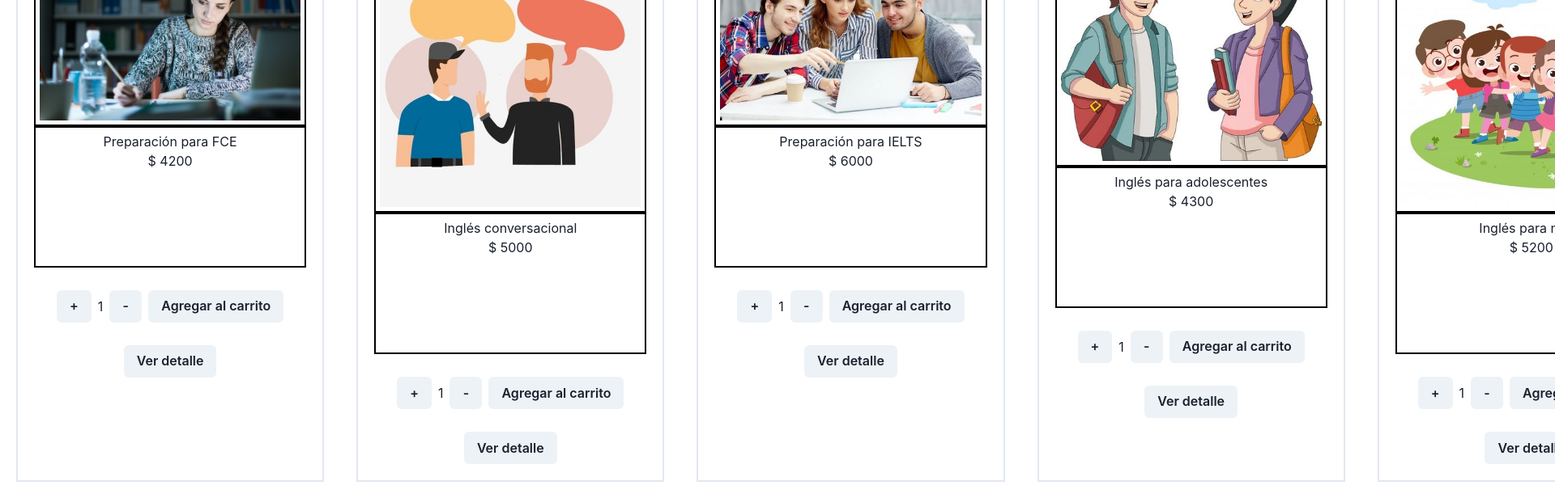
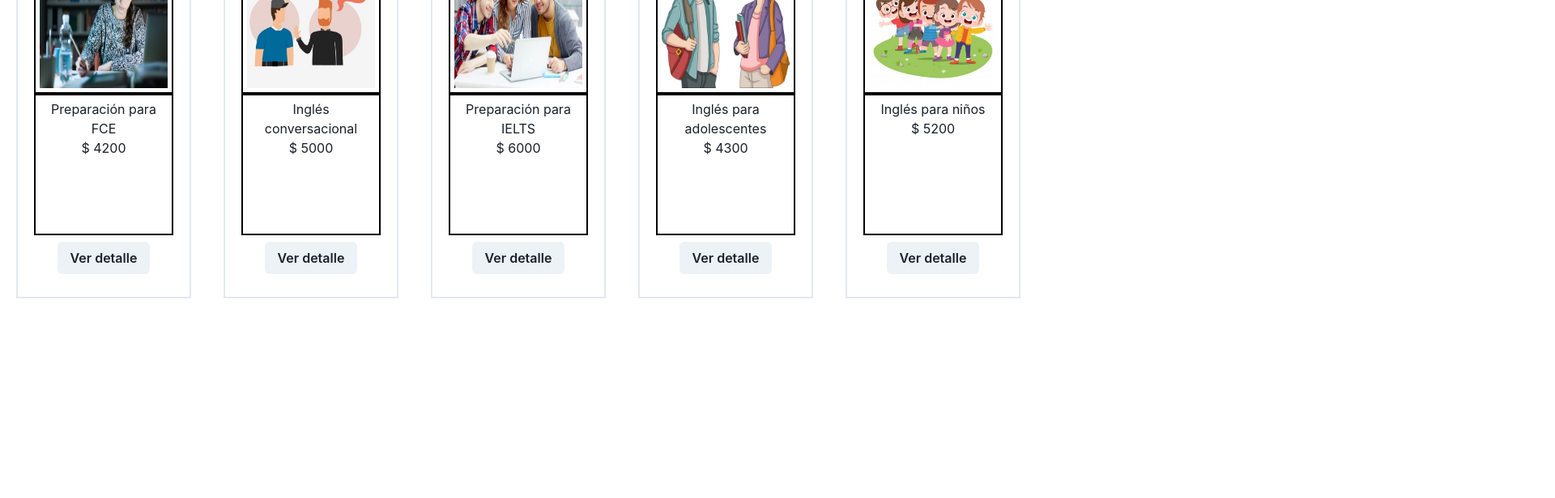
Before and after one commit to ngallardoa/mi_proyecto_react, a React (Create React App) app: page / in a window 1280 px wide. Shown: the part 285-901 px from the top of the page at 81% size, 1920 px wide, since content can reach past the window. After the commit the page ends 800 px from the top, so only its background shows below. Built offline with nearby package versions, Linux system fonts and the light colour scheme.

Commit message:
03/10/22

```diff
--- a/src/Components/Main/ItemDetailContainer/ItemDetail/ItemCount/index.jsx
+++ b/src/Components/Main/ItemDetailContainer/ItemDetail/ItemCount/index.jsx
@@ -6,20 +6,21 @@
 const ItemCount = ({inicial, stock, onAdd}) => {
 
     const [contador, setContador] = useState(inicial);
-    const aumentar = () => contador < stock && setContador(contador + 1);
-    const reducir = () => contador > inicial && setContador(contador - 1);
-    const agregarAlCarrito = () => {
-        swal("Agregado al carrito!");
-        console.log(contador);
-        setContador(0);
-    };
+    const aumentar = () => contador < stock && setContador(contador + 1)
+    const reducir = () => contador > inicial && setContador(contador - 1)
+    const handleClick = () => onAdd(contador)
+    // const agregarAlCarrito = () => {
+    //     swal("Agregado al carrito!");
+    //     console.log(contador);
+    //     setContador(0);
+    // };
 
     return(
         <HStack p={7} display="flex" alignItems="center" justifyContent="center">
             <Button onClick={aumentar}>+</Button>
             <Text>{contador}</Text>
             <Button onClick={reducir}>-</Button>
-            <Button onClick={onAdd}>Agregar al carrito</Button>
+            <Button onClick={handleClick}>Agregar al carrito</Button>
         </HStack>
     )
 }
--- a/src/Components/Main/ItemDetailContainer/ItemDetail/index.jsx
+++ b/src/Components/Main/ItemDetailContainer/ItemDetail/index.jsx
@@ -2,18 +2,22 @@
 import { useState } from "react"
 import { ItemCount } from "./ItemCount"
 import { NavLink } from "react-router-dom"
+import { useCartContext } from "../../../../Context/cartContext"
 import swal from "sweetalert"
 import "./index.css"
 
 const ItemDetail = ({ listProductDetail }) => {
-
-    const [isAdded, setIsAdded] = useState(false);
-    const onAdd = () => {
-        setIsAdded(true);
-        swal("Agregado al carrito!");
+    // const { image, nombreProducto, precio, stock } = listProductDetail
+    const [isAdded, setIsAdded] = useState(false)
+    const { addToCart, cartList } = useCartContext()
+    const onAdd = (quantity) => {
+        addToCart(listProductDetail, quantity)
+        setIsAdded(true)
+        swal("Agregado al carrito!")
     }
 
     return(
+        <>
         <Box p={5} m={5} justify="center" border="2px" borderColor="gray.200">
             <Box align="center" className="detail">
                 <Text p={5} m={5}>{listProductDetail.nombreProducto}</Text>
@@ -32,7 +36,7 @@
                 </Button>
             </Box>
         </Box>
-
+        </>
     )
 
 }
--- a/src/Components/Main/ItemListContainer/Item/index.jsx
+++ b/src/Components/Main/ItemListContainer/Item/index.jsx
@@ -1,7 +1,5 @@
 import { Text, Box, Button, Link } from "@chakra-ui/react";
 import { NavLink } from "react-router-dom";
-import { ItemCount } from "../../ItemDetailContainer/ItemDetail/ItemCount";
-
 import "./index.css";
 
 const Item = ({ products }) => {
@@ -16,8 +14,7 @@
                     <Text>{products.nombreProducto}</Text>
                     <Text>$ {products.precio}</Text>
                 </Box>
-                    <ItemCount inicial={1} stock={5} p={5} onAdd={() => (console.log(""))} />
-                <Box align="center">
+                <Box p={2} align="center">
                     <Button>
                         <NavLink to={`products/${products.id}`}>
                             <Link>Ver detalle</Link>
--- a/src/Context/cartContext.jsx
+++ b/src/Context/cartContext.jsx
@@ -1,17 +1,16 @@
 import { createContext, useState, useContext } from "react";
 
-const CartContext = createContext([]);
-export const useCartContext = () => useContext(CartContext);
+const CartContext = createContext([])
+export const useCartContext = () => useContext(CartContext)
 
 export function CartContextProvider({ children }) {
-
-    const [cartList, setCartList] = useState([]);
-    const isInCart = (id) => cartList.find(product => product.id === id);
+    const [cartList, setCartList] = useState([])
+    const isInCart = (id) => cartList.find(product => product.id === id)
     const addToCart = (item, quantity) => {
         if (isInCart(item.id)) {
             const newCart = cartList.map(product => {
                 if (product.id === item.id) {
-                    const newQuantity = product.quantity + quantity;
+                    const newQuantity = product.quantity + quantity
                     return {...product, quantity: newQuantity}
                 }
                 else {
@@ -21,13 +20,12 @@
             setCartList(newCart)
         }
         else {
-            const newProduct = {...item, quantity: quantity }
+            const newProduct = {...item, quantity: quantity}
             setCartList([...cartList, newProduct])
         }
     }
-
-    const removeProduct = (id) => setCartList(cartList.filter(product => product.id != id));
-    const cleanCart = () => setCartList([]);
+    const removeProduct = (id) => setCartList(cartList.filter(product => product.id != id))
+    const clearCart = () => setCartList([])
     const totalPrice = () => {
         return cartList.reduce((acc, product) => acc += (product.precio * product.quantity), 0)
     }
@@ -37,10 +35,13 @@
 
     return(
         <CartContext.Provider value={{
+            isInCart,
+            removeProduct,
             addToCart,
-            removeProduct,
-            cleanCart,
-            totalPrice
+            clearCart,
+            totalPrice,
+            totalQuantity,
+            cartList
         }}>
             {children}
         </CartContext.Provider>
```
